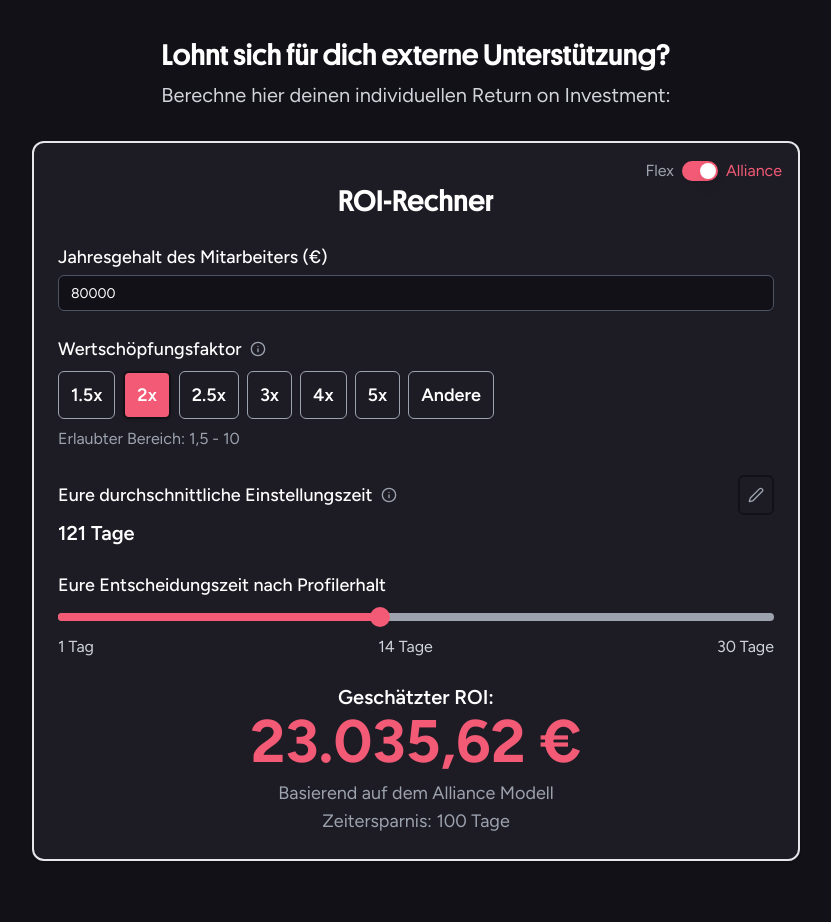
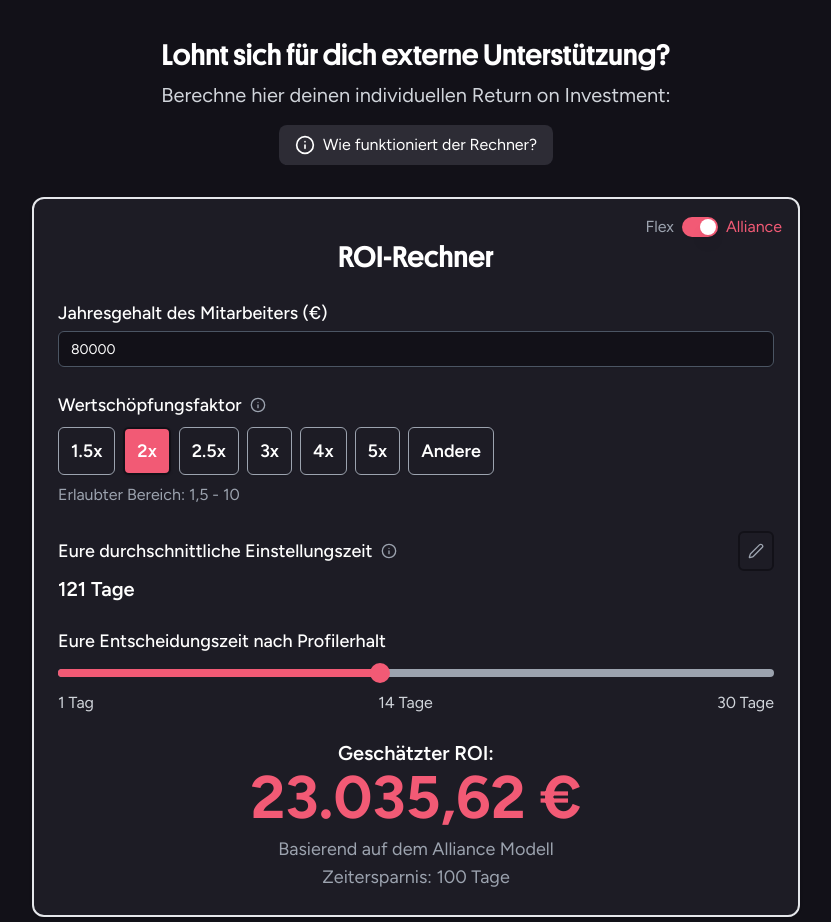
Before and after one commit to wKwekf/wolfrecruitment, a Next.js app: page / in a window 1280 px wide. Shown: the part 5460-6382 px from the top of the page, without its empty margins (224-1055 px from the left). Built offline with nearby package versions, Linux system fonts and the light colour scheme.

Commit message:
ROI-Rechner angepasst

```diff
--- a/app/components/sections/ROISection.tsx
+++ b/app/components/sections/ROISection.tsx
@@ -85,6 +85,35 @@ export default function ROISection() {
         <div className="text-center mb-8">
           <h2 className="font-platform text-2xl sm:text-3xl text-white mb-2">Lohnt sich für dich externe Unterstützung?</h2>
           <p className="text-xl text-gray-300">Berechne hier deinen individuellen Return on Investment:</p>
+          <div className="mt-4 flex justify-center">
+            <TooltipProvider delayDuration={0}>
+              <Tooltip>
+                <TooltipTrigger asChild>
+                  <button className="flex items-center gap-2 px-4 py-2 rounded-lg bg-[#2D2C35] text-white hover:bg-[#3D3C45] transition-colors">
+                    <Info className="h-5 w-5" />
+                    <span>Wie funktioniert der Rechner?</span>
+                  </button>
+                </TooltipTrigger>
+                <TooltipContent
+                  side="bottom"
+                  sideOffset={5}
+                  className="bg-[#2D2C35] text-white border border-gray-600 rounded-lg p-4 max-w-sm shadow-lg text-base"
+                >
+                  <div className="space-y-2">
+                    <p className="text-[#F25A75]">So verwendest du den ROI-Rechner:</p>
+                    <ol className="list-decimal pl-4 space-y-1">
+                      <li>Gib das geplante Jahresgehalt für die Position ein</li>
+                      <li>Wähle den Wertschöpfungsfaktor (wie viel Mehrwert generiert die Position)</li>
+                      <li>Passe eure durchschnittliche Einstellungszeit an</li>
+                      <li>Schätze eure interne Entscheidungszeit nach Profilerhalt</li>
+                      <li>Wähle zwischen Alliance und Flex Modell</li>
+                    </ol>
+                    <p className="text-gray-300">Der Rechner zeigt dir dann den geschätzten ROI basierend auf der Zeitersparnis und dem gewählten Modell.</p>
+                  </div>
+                </TooltipContent>
+              </Tooltip>
+            </TooltipProvider>
+          </div>
         </div>
         <Card className="w-full max-w-3xl mx-auto bg-[#1D1C25] text-white border-2 border-gray-200 rounded-xl overflow-hidden relative">
           <div className="absolute top-6 sm:top-4 right-4 flex items-center space-x-2">
```
